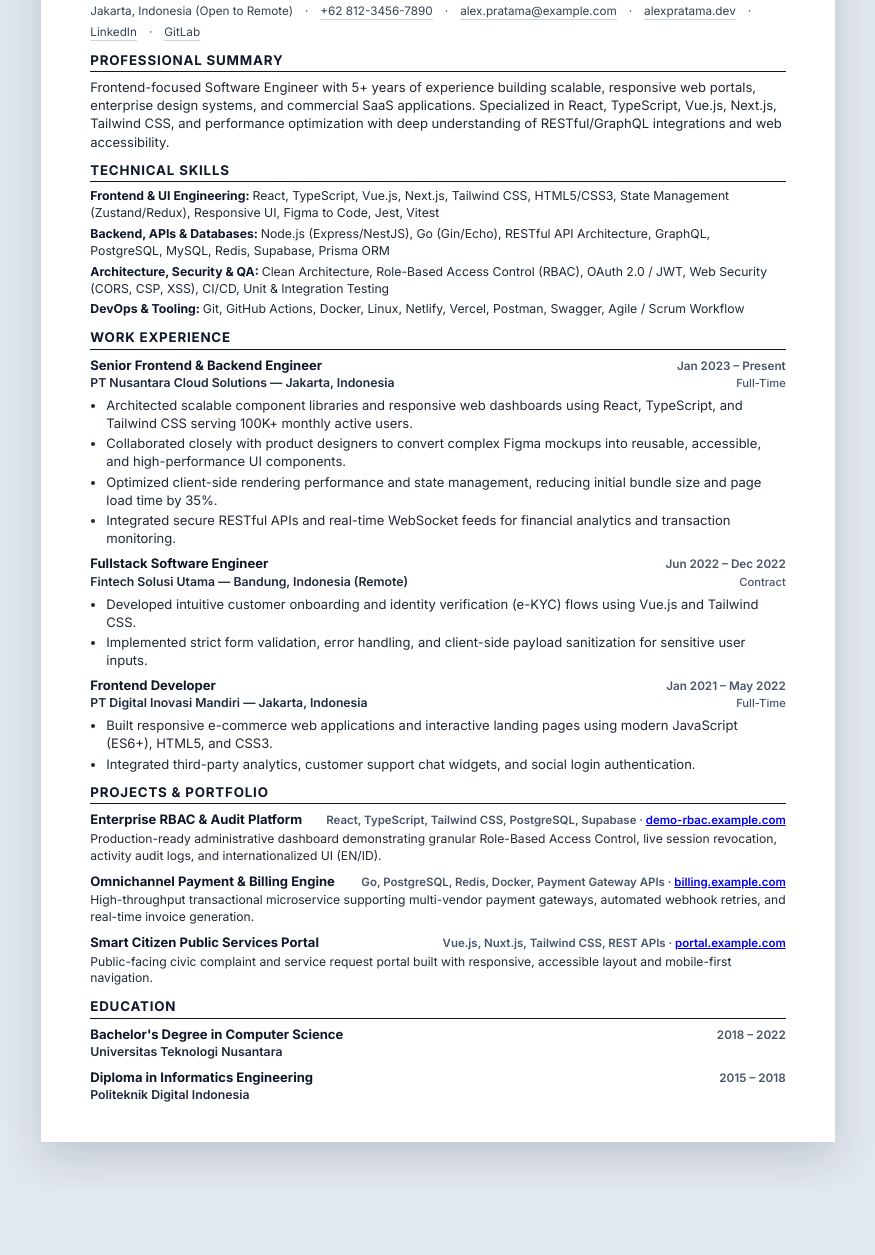
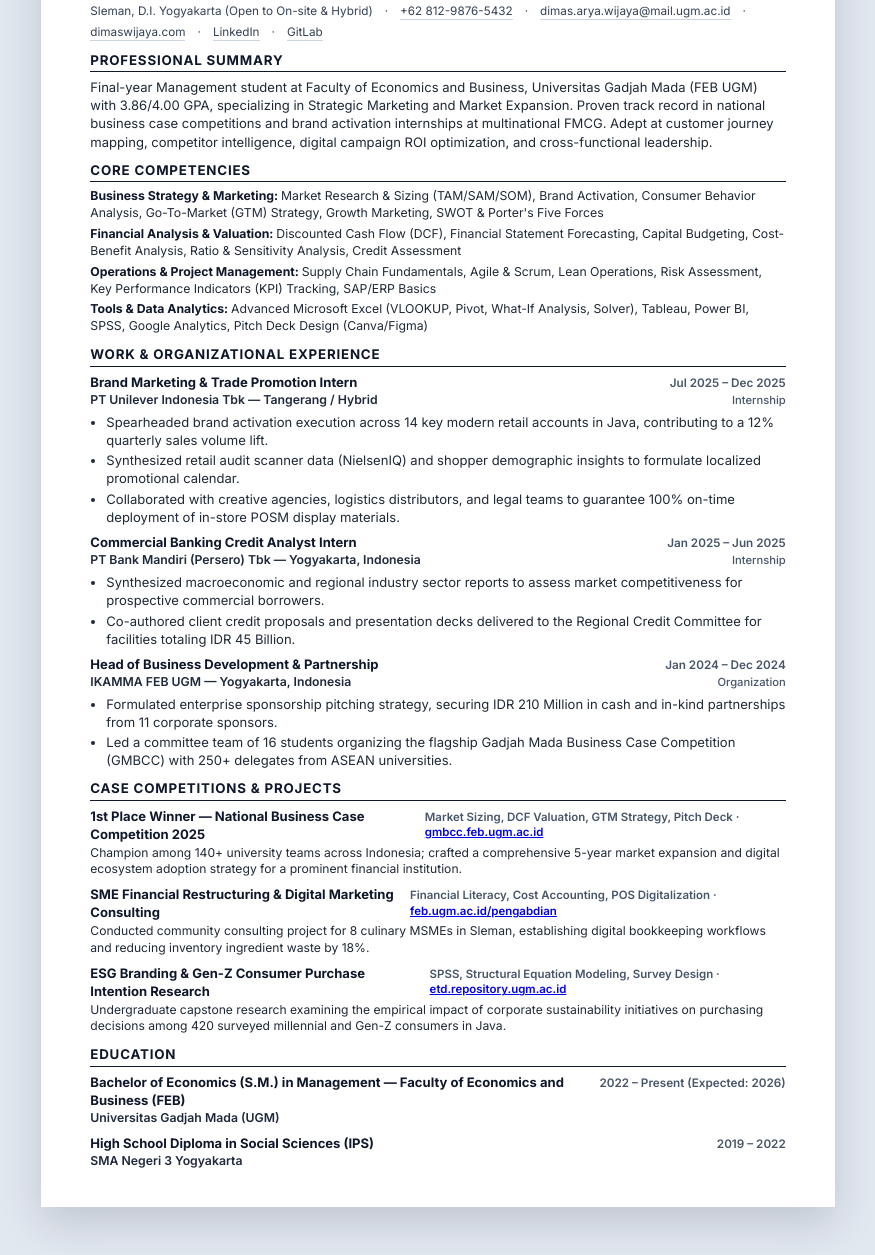
Before and after one commit to yudanf93/cv-dynamic, a plain HTML site: page index.html in a window 1280 px wide. Shown: the part 279-1534 px from the top of the page, without its empty margins (202-1077 px from the left). Before the commit the page ends 1469 px from the top, so only its background shows below. Drawn offline with nearby package versions, Linux system fonts and the light colour scheme.

Commit message:
update: use dummy profile for UGM Management student in supabase-schema.sql and cv-data.js

```diff
--- a/cv-data.js
+++ b/cv-data.js
@@ -1,159 +1,157 @@
 window.CV_DATA = {
   header: {
-    name: 'Alex Pratama',
+    name: 'Dimas Arya Wijaya',
     title: {
       frontend: {
-        en: 'Senior Frontend Engineer',
-        id: 'Senior Frontend Engineer',
+        en: 'Business Development & Marketing Specialist',
+        id: 'Spesialis Pengembangan Bisnis & Pemasaran',
       },
       fullstack: {
-        en: 'Fullstack Software Engineer',
-        id: 'Fullstack Software Engineer',
+        en: 'Corporate Finance & Operations Analyst',
+        id: 'Analis Keuangan Korporasi & Manajemen Operasional',
       },
     },
-    location: 'Jakarta, Indonesia (Open to Remote)',
-    phone: '+62 812-3456-7890',
-    email: 'alex.pratama@example.com',
-    portfolio: 'https://alexpratama.dev',
-    showcase: 'https://alexpratama.dev/showcase',
-    linkedin: 'https://linkedin.com/in/alexpratama-dummy',
-    gitlab: 'https://gitlab.com/alexpratama-dummy',
+    location: 'Sleman, D.I. Yogyakarta (Open to On-site & Hybrid)',
+    phone: '+62 812-9876-5432',
+    email: 'dimas.arya.wijaya@mail.ugm.ac.id',
+    portfolio: 'https://dimaswijaya.com',
+    showcase: 'https://dimaswijaya.com/portfolio',
+    linkedin: 'https://linkedin.com/in/dimas-arya-wijaya-dummy',
+    gitlab: 'https://github.com/dimas-arya-wijaya',
     photo: 'assets/profile.jpg',
   },
   summary: {
     frontend: {
-      en: 'Frontend-focused Software Engineer with 5+ years of experience building scalable, responsive web portals, enterprise design systems, and commercial SaaS applications. Specialized in React, TypeScript, Vue.js, Next.js, Tailwind CSS, and performance optimization with deep understanding of RESTful/GraphQL integrations and web accessibility.',
-      id: 'Frontend Software Engineer dengan pengalaman 5+ tahun dalam membangun portal web berskala besar, sistem desain enterprise, dan aplikasi SaaS komersial. Menguasai React, TypeScript, Vue.js, Next.js, Tailwind CSS, dan optimasi performa web dengan pemahaman mendalam tentang integrasi RESTful/GraphQL dan aksesibilitas web.',
+      en: 'Final-year Management student at Faculty of Economics and Business, Universitas Gadjah Mada (FEB UGM) with 3.86/4.00 GPA, specializing in Strategic Marketing and Market Expansion. Proven track record in national business case competitions and brand activation internships at multinational FMCG. Adept at customer journey mapping, competitor intelligence, digital campaign ROI optimization, and cross-functional leadership.',
+      id: 'Mahasiswa tingkat akhir Jurusan Manajemen Fakultas Ekonomika dan Bisnis Universitas Gadjah Mada (FEB UGM) dengan IPK 3,86/4,00, peminatan Manajemen Pemasaran dan Ekspansi Bisnis. Berpengalaman dalam kejuaraan kompetisi business case nasional serta magang aktivasi merek di perusahaan FMCG multinasional. Terampil dalam riset konsumen, pemetaan pesaing, analisis ROI kampanye, dan kepemimpinan tim lintas divisi.',
     },
     fullstack: {
-      en: 'Fullstack Software Engineer with 5+ years of experience engineering distributed backend services and intuitive modern interfaces. Proficient in Node.js, Go, PostgreSQL, React, TypeScript, and Docker containerization, with solid background in building secure role-based access systems (RBAC) and payment gateway workflows.',
-      id: 'Fullstack Software Engineer dengan pengalaman 5+ tahun dalam merancang layanan backend terdistribusi dan antarmuka web modern yang intuitif. Mahir menggunakan Node.js, Go, PostgreSQL, React, TypeScript, dan kontainerisasi Docker, dengan rekam jejak kuat dalam membangun sistem hak akses (RBAC) aman dan alur pembayaran digital.',
+      en: 'Management undergraduate at Universitas Gadjah Mada (FEB UGM) focusing on Corporate Finance and Operational Strategy (GPA: 3.86/4.00). Experienced in corporate loan evaluation, financial statement forecasting, and cost-benefit feasibility studies from commercial banking internships. Highly proficient in financial modeling (DCF/NPV), budgeting, working capital analysis, and ERP workflow coordination.',
+      id: 'Mahasiswa Jurusan Manajemen Universitas Gadjah Mada (FEB UGM) dengan fokus Keuangan Korporat dan Manajemen Operasional (IPK: 3,86/4,00). Berpengalaman dalam analisis kelayakan kredit korporasi, peramalan laporan keuangan, dan studi kelayakan biaya-manfaat melalui magang di perbankan nasional. Mahir dalam pemodelan keuangan (DCF/NPV), budgeting, manajemen modal kerja, dan koordinasi sistem ERP.',
     },
   },
   skills: [
     {
-      label: { en: 'Frontend & UI Engineering', id: 'Frontend & Rekayasa UI' },
+      label: { en: 'Business Strategy & Marketing', id: 'Strategi Bisnis & Pemasaran' },
       items:
-        'React, TypeScript, Vue.js, Next.js, Tailwind CSS, HTML5/CSS3, State Management (Zustand/Redux), Responsive UI, Figma to Code, Jest, Vitest',
+        'Market Research & Sizing (TAM/SAM/SOM), Brand Activation, Consumer Behavior Analysis, Go-To-Market (GTM) Strategy, Growth Marketing, SWOT & Porter\'s Five Forces',
     },
     {
-      label: { en: 'Backend, APIs & Databases', id: 'Backend, API & Basis Data' },
+      label: { en: 'Financial Analysis & Valuation', id: 'Analisis Keuangan & Valuasi' },
       items:
-        'Node.js (Express/NestJS), Go (Gin/Echo), RESTful API Architecture, GraphQL, PostgreSQL, MySQL, Redis, Supabase, Prisma ORM',
+        'Discounted Cash Flow (DCF), Financial Statement Forecasting, Capital Budgeting, Cost-Benefit Analysis, Ratio & Sensitivity Analysis, Credit Assessment',
     },
     {
-      label: { en: 'Architecture, Security & QA', id: 'Arsitektur, Keamanan & QA' },
+      label: { en: 'Operations & Project Management', id: 'Manajemen Operasional & Proyek' },
       items:
-        'Clean Architecture, Role-Based Access Control (RBAC), OAuth 2.0 / JWT, Web Security (CORS, CSP, XSS), CI/CD, Unit & Integration Testing',
+        'Supply Chain Fundamentals, Agile & Scrum, Lean Operations, Risk Assessment, Key Performance Indicators (KPI) Tracking, SAP/ERP Basics',
     },
     {
-      label: { en: 'DevOps & Tooling', id: 'DevOps & Perangkat Lunak' },
+      label: { en: 'Tools & Data Analytics', id: 'Perangkat Analisis & Data' },
       items:
-        'Git, GitHub Actions, Docker, Linux, Netlify, Vercel, Postman, Swagger, Agile / Scrum Workflow',
+        'Advanced Microsoft Excel (VLOOKUP, Pivot, What-If Analysis, Solver), Tableau, Power BI, SPSS, Google Analytics, Pitch Deck Design (Canva/Figma)',
     },
   ],
   experience: [
     {
-      id: 'nusantara-cloud',
+      id: 'unilever-indonesia',
       role: {
-        en: 'Senior Frontend & Backend Engineer',
-        id: 'Senior Frontend & Backend Engineer',
+        en: 'Brand Marketing & Trade Promotion Intern',
+        id: 'Intern Manajemen Merek & Promosi Perdagangan',
       },
-      company: 'PT Nusantara Cloud Solutions',
-      type: { en: 'Full-Time', id: 'Full-Time' },
-      period: { en: 'Jan 2023 – Present', id: 'Jan 2023 – Sekarang' },
-      location: 'Jakarta, Indonesia',
+      company: 'PT Unilever Indonesia Tbk',
+      type: { en: 'Internship', id: 'Magang' },
+      period: { en: 'Jul 2025 – Dec 2025', id: 'Jul 2025 – Des 2025' },
+      location: 'Tangerang / Hybrid',
       bullets: {
         frontend: {
           en: [
-            'Architected scalable component libraries and responsive web dashboards using React, TypeScript, and Tailwind CSS serving 100K+ monthly active users.',
-            'Collaborated closely with product designers to convert complex Figma mockups into reusable, accessible, and high-performance UI components.',
-            'Optimized client-side rendering performance and state management, reducing initial bundle size and page load time by 35%.',
-            'Integrated secure RESTful APIs and real-time WebSocket feeds for financial analytics and transaction monitoring.',
+            'Spearheaded brand activation execution across 14 key modern retail accounts in Java, contributing to a 12% quarterly sales volume lift.',
+            'Synthesized retail audit scanner data (NielsenIQ) and shopper demographic insights to formulate localized promotional calendar.',
+            'Collaborated with creative agencies, logistics distributors, and legal teams to guarantee 100% on-time deployment of in-store POSM display materials.',
           ],
           id: [
-            'Merancang pustaka komponen berskala besar dan dashboard web responsif menggunakan React, TypeScript, dan Tailwind CSS untuk 100rb+ pengguna aktif bulanan.',
-            'Berkolaborasi erat dengan desainer produk untuk menerjemahkan mockup Figma menjadi komponen UI yang dapat digunakan kembali, aksesibel, dan cepat.',
-            'Mengoptimalkan performa rendering sisi klien dan manajemen state, mengurangi ukuran bundle awal dan waktu muat halaman sebesar 35%.',
-            'Mengintegrasikan RESTful API yang aman dan aliran data real-time WebSocket untuk modul analitik keuangan dan pemantauan transaksi.',
+            'Memimpin eksekusi aktivasi merek di 14 jaringan ritel modern utama wilayah Jawa, berkontribusi pada peningkatan volume penjualan sebesar 12% kuartalan.',
+            'Menganalisis data audit ritel (NielsenIQ) dan demografi pembeli untuk merumuskan jadwal promosi tematik yang tepat sasaran.',
+            'Berkolaborasi dengan agensi kreatif, distributor logistik, dan tim legal untuk memastikan penyebaran materi promosi POSM tepat waktu.',
           ],
         },
         fullstack: {
           en: [
-            'Engineered resilient microservices using Go and Node.js backed by PostgreSQL and Redis caching layers.',
-            'Spearheaded the migration of monolithic endpoints to modular RESTful APIs with automated API documentation via OpenAPI/Swagger.',
-            'Implemented comprehensive Role-Based Access Control (RBAC) and audit trail logging to satisfy regulatory enterprise compliance.',
-            'Configured Dockerized deployment pipelines with GitHub Actions for zero-downtime releases on cloud infrastructure.',
+            'Monitored and reconciled brand marketing expenditures against allocated quarterly budget of IDR 3.2 Billion, achieving zero budget overshoot.',
+            'Conducted post-campaign ROI evaluations and sensitivity analyses across promotional SKU bundles, identifying IDR 180 Million in cost-saving efficiencies.',
+            'Streamlined weekly inventory stock reconciliation with third-party distribution hubs, mitigating out-of-stock risk during festive promotions.',
           ],
           id: [
-            'Mengembangkan layanan microservice tangguh menggunakan Go dan Node.js didukung basis data PostgreSQL dan layer caching Redis.',
-            'Memimpin migrasi endpoint monolitik ke RESTful API modular yang terdokumentasi otomatis menggunakan OpenAPI/Swagger.',
-            'Mengimplementasikan sistem hak akses berbasis peran (RBAC) dan pencatatan riwayat audit untuk memenuhi kepatuhan standar enterprise.',
-            'Mengonfigurasi alur deployment berbasis Docker dengan GitHub Actions untuk rilis berkelanjutan tanpa downtime di infrastruktur cloud.',
+            'Memantau dan merekonsiliasi pengeluaran pemasaran merek terhadap anggaran kuartalan sebesar Rp 3,2 Miliar tanpa adanya over-budget.',
+            'Melakukan evaluasi ROI dan analisis sensitivitas pasca-kampanye pada bundel produk, mengidentifikasi potensi efisiensi biaya sebesar Rp 180 Juta.',
+            'Mengoptimalkan rekonsiliasi stok inventaris mingguan dengan pusat distribusi, meminimalkan risiko kehabisan stok saat periode puncak promosi.',
           ],
         },
       },
     },
     {
-      id: 'fintech-solusi',
+      id: 'bank-mandiri',
       role: {
-        en: 'Fullstack Software Engineer',
-        id: 'Fullstack Software Engineer',
+        en: 'Commercial Banking Credit Analyst Intern',
+        id: 'Intern Analis Kredit Perbankan Komersial',
       },
-      company: 'Fintech Solusi Utama',
-      type: { en: 'Contract', id: 'Kontrak' },
-      period: { en: 'Jun 2022 – Dec 2022', id: 'Jun 2022 – Des 2022' },
-      location: 'Bandung, Indonesia (Remote)',
+      company: 'PT Bank Mandiri (Persero) Tbk',
+      type: { en: 'Internship', id: 'Magang' },
+      period: { en: 'Jan 2025 – Jun 2025', id: 'Jan 2025 – Jun 2025' },
+      location: 'Yogyakarta, Indonesia',
       bullets: {
         frontend: {
           en: [
-            'Developed intuitive customer onboarding and identity verification (e-KYC) flows using Vue.js and Tailwind CSS.',
-            'Implemented strict form validation, error handling, and client-side payload sanitization for sensitive user inputs.',
+            'Synthesized macroeconomic and regional industry sector reports to assess market competitiveness for prospective commercial borrowers.',
+            'Co-authored client credit proposals and presentation decks delivered to the Regional Credit Committee for facilities totaling IDR 45 Billion.',
           ],
           id: [
-            'Mengembangkan alur pendaftaran pengguna baru dan verifikasi identitas (e-KYC) yang intuitif menggunakan Vue.js dan Tailwind CSS.',
-            'Menerapkan validasi formulir ketat, penanganan error interaktif, dan sanitasi data sisi klien untuk input pengguna yang sensitif.',
+            'Menyusun laporan kondisi makroekonomi dan sektor industri regional untuk menilai daya saing pasar calon debitur komersial.',
+            'Turut menyusun proposal kredit dan materi presentasi bagi Komite Kredit Regional untuk fasilitas pembiayaan senilai total Rp 45 Miliar.',
           ],
         },
         fullstack: {
           en: [
-            'Designed and implemented payment gateway webhooks and automated reconciliation services connecting multiple banking APIs.',
-            'Created robust idempotent transactional routines to eliminate duplicate payments during intermittent network latency.',
+            'Built multi-scenario cash flow forecast models and debt service coverage ratio (DSCR) calculations for manufacturing and agro-industry clients.',
+            'Audited historical financial statements (3-year trends) and verified legal covenant compliance for an active commercial borrower portfolio.',
           ],
           id: [
-            'Merancang dan mengimplementasikan webhook payment gateway serta modul rekonsiliasi otomatis yang terhubung ke beberapa API perbankan.',
-            'Membangun alur transaksi idempoten untuk mencegah terjadinya pembayaran ganda saat terjadi gangguan jaringan.',
+            'Membangun model proyeksi arus kas multi-skenario dan rasio kecukupan pelunasan utang (DSCR) untuk nasabah sektor manufaktur dan agroindustri.',
+            'Mengaudit tren laporan keuangan historis (3 tahun) dan memverifikasi kepatuhan persyaratan kredit pada portofolio debitur aktif.',
           ],
         },
       },
     },
     {
-      id: 'digital-inovasi',
+      id: 'ikamma-ugm',
       role: {
-        en: 'Frontend Developer',
-        id: 'Pengembang Frontend',
+        en: 'Head of Business Development & Partnership',
+        id: 'Kepala Departemen Pengembangan Bisnis & Kemitraan',
       },
-      company: 'PT Digital Inovasi Mandiri',
-      type: { en: 'Full-Time', id: 'Full-Time' },
-      period: { en: 'Jan 2021 – May 2022', id: 'Jan 2021 – Mei 2022' },
-      location: 'Jakarta, Indonesia',
+      company: 'IKAMMA FEB UGM',
+      type: { en: 'Organization', id: 'Organisasi' },
+      period: { en: 'Jan 2024 – Dec 2024', id: 'Jan 2024 – Des 2024' },
+      location: 'Yogyakarta, Indonesia',
       bullets: {
         frontend: {
           en: [
-            'Built responsive e-commerce web applications and interactive landing pages using modern JavaScript (ES6+), HTML5, and CSS3.',
-            'Integrated third-party analytics, customer support chat widgets, and social login authentication.',
+            'Formulated enterprise sponsorship pitching strategy, securing IDR 210 Million in cash and in-kind partnerships from 11 corporate sponsors.',
+            'Led a committee team of 16 students organizing the flagship Gadjah Mada Business Case Competition (GMBCC) with 250+ delegates from ASEAN universities.',
           ],
           id: [
-            'Membangun aplikasi web e-commerce responsif dan landing page interaktif menggunakan JavaScript modern (ES6+), HTML5, dan CSS3.',
-            'Mengintegrasikan layanan analitik pihak ketiga, widget obrolan bantuan pelanggan, dan autentikasi login media sosial.',
+            'Merumuskan strategi proposal sponsor korporasi, menghimpun pendanaan kemitraan senilai Rp 210 Juta dari 11 sponsor perusahaan nasional.',
+            'Memimpin tim panitia 16 mahasiswa dalam menyelenggarakan Gadjah Mada Business Case Competition (GMBCC) dengan 250+ delegasi dari kampus se-ASEAN.',
           ],
         },
         fullstack: {
           en: [
-            'Contributed to back-office order management APIs using Node.js/Express and MySQL alongside frontend admin templates.',
+            'Managed overall organizational operating budget of IDR 350 Million with comprehensive financial transparency audits and post-event reporting.',
+            'Standardized procurement workflow and event vendor contracts, negotiating bulk price discounts that reduced operational expenditures by 15%.',
           ],
           id: [
-            'Berkontribusi dalam pembuatan API manajemen pesanan back-office menggunakan Node.js/Express dan MySQL serta template admin frontend.',
+            'Mengelola total anggaran operasional organisasi sebesar Rp 350 Juta dengan audit transparansi finansial dan pelaporan pertanggungjawaban lengkap.',
+            'Menstandarkan alur pengadaan logistik dan kontrak vendor acara, menegosiasikan potongan harga yang menghemat biaya pengeluaran operasional hingga 15%.',
           ],
         },
       },
@@ -161,67 +159,67 @@ window.CV_DATA = {
   ],
   projects: [
     {
-      name: 'Enterprise RBAC & Audit Platform',
-      stack: 'React, TypeScript, Tailwind CSS, PostgreSQL, Supabase',
-      url: 'https://demo-rbac.example.com',
+      name: '1st Place Winner — National Business Case Competition 2025',
+      stack: 'Market Sizing, DCF Valuation, GTM Strategy, Pitch Deck',
+      url: 'https://gmbcc.feb.ugm.ac.id',
       description: {
-        en: 'Production-ready administrative dashboard demonstrating granular Role-Based Access Control, live session revocation, activity audit logs, and internationalized UI (EN/ID).',
-        id: 'Dashboard administratif siap produksi dengan demonstrasi kontrol hak akses bertingkat (RBAC), pembatalan sesi aktif, pencatatan log audit, dan antarmuka multibahasa (EN/ID).',
+        en: 'Champion among 140+ university teams across Indonesia; crafted a comprehensive 5-year market expansion and digital ecosystem adoption strategy for a prominent financial institution.',
+        id: 'Juara 1 di antara 140+ tim universitas se-Indonesia; merancang strategi penetrasi pasar 5 tahun dan adopsi ekosistem digital untuk institusi perbankan nasional terkemuka.',
       },
     },
     {
-      name: 'Omnichannel Payment & Billing Engine',
-      stack: 'Go, PostgreSQL, Redis, Docker, Payment Gateway APIs',
-      url: 'https://billing.example.com',
+      name: 'SME Financial Restructuring & Digital Marketing Consulting',
+      stack: 'Financial Literacy, Cost Accounting, POS Digitalization',
+      url: 'https://feb.ugm.ac.id/pengabdian',
       description: {
-        en: 'High-throughput transactional microservice supporting multi-vendor payment gateways, automated webhook retries, and real-time invoice generation.',
-        id: 'Microservice transaksi berkecepatan tinggi yang mendukung integrasi multi-vendor payment gateway, percobaan ulang webhook otomatis, dan pembuatan invoice real-time.',
+        en: 'Conducted community consulting project for 8 culinary MSMEs in Sleman, establishing digital bookkeeping workflows and reducing inventory ingredient waste by 18%.',
+        id: 'Menjalankan proyek konsultasi pemberdayaan 8 UMKM kuliner di Sleman, mengimplementasikan pencatatan keuangan digital dan menekan pemborosan bahan baku hingga 18%.',
       },
     },
     {
-      name: 'Smart Citizen Public Services Portal',
-      stack: 'Vue.js, Nuxt.js, Tailwind CSS, REST APIs',
-      url: 'https://portal.example.com',
+      name: 'ESG Branding & Gen-Z Consumer Purchase Intention Research',
+      stack: 'SPSS, Structural Equation Modeling, Survey Design',
+      url: 'https://etd.repository.ugm.ac.id',
       description: {
-        en: 'Public-facing civic complaint and service request portal built with responsive, accessible layout and mobile-first navigation.',
-        id: 'Portal layanan publik dan pengaduan masyarakat berbasis web dengan tata letak responsif, standar aksesibilitas ramah pengguna, dan navigasi ramah seluler.',
+        en: 'Undergraduate capstone research examining the empirical impact of corporate sustainability initiatives on purchasing decisions among 420 surveyed millennial and Gen-Z consumers in Java.',
+        id: 'Riset terapan skripsi yang menguji pengaruh inisiatif keberlanjutan (ESG) korporasi terhadap keputusan pembelian pada 420 responden konsumen generasi muda di Pulau Jawa.',
       },
     },
   ],
   education: [
     {
       degree: {
-        en: "Bachelor's Degree in Computer Science",
-        id: 'Sarjana (S1) Ilmu Komputer',
+        en: 'Bachelor of Economics (S.M.) in Management — Faculty of Economics and Business (FEB)',
+        id: 'Sarjana Manajemen (S.M.) — Fakultas Ekonomika dan Bisnis (FEB)',
       },
-      school: 'Universitas Teknologi Nusantara',
-      period: '2018 – 2022',
+      school: 'Universitas Gadjah Mada (UGM)',
+      period: '2022 – Present (Expected: 2026)',
     },
     {
       degree: {
-        en: 'Diploma in Informatics Engineering',
-        id: 'Diploma (D3) Teknik Informatika',
+        en: 'High School Diploma in Social Sciences (IPS)',
+        id: 'Sekolah Menengah Atas (Jurusan IPS)',
       },
-      school: 'Politeknik Digital Indonesia',
-      period: '2015 – 2018',
+      school: 'SMA Negeri 3 Yogyakarta',
+      period: '2019 – 2022',
     },
   ],
   ui: {
     en: {
       secSummary: 'Professional Summary',
-      secSkills: 'Technical Skills',
-      secExperience: 'Work Experience',
-      secProjects: 'Projects & Portfolio',
+      secSkills: 'Core Competencies',
+      secExperience: 'Work & Organizational Experience',
+      secProjects: 'Case Competitions & Projects',
       secEducation: 'Education',
-      secContact: 'Contact & Links',
+      secContact: 'Contact & Profile',
     },
     id: {
       secSummary: 'Ringkasan Profil',
-      secSkills: 'Keahlian Teknis',
-      secExperience: 'Pengalaman Kerja',
-      secProjects: 'Proyek & Portofolio',
+      secSkills: 'Kompetensi Utama',
+      secExperience: 'Pengalaman Kerja & Organisasi',
+      secProjects: 'Kompetisi Bisnis & Proyek',
       secEducation: 'Pendidikan',
-      secContact: 'Kontak & Tautan',
+      secContact: 'Kontak & Profil',
     },
   },
 };
```
Also changed, not shown: index.html (+2 -2 lines), assets/profile.jpg, 1 other file.
